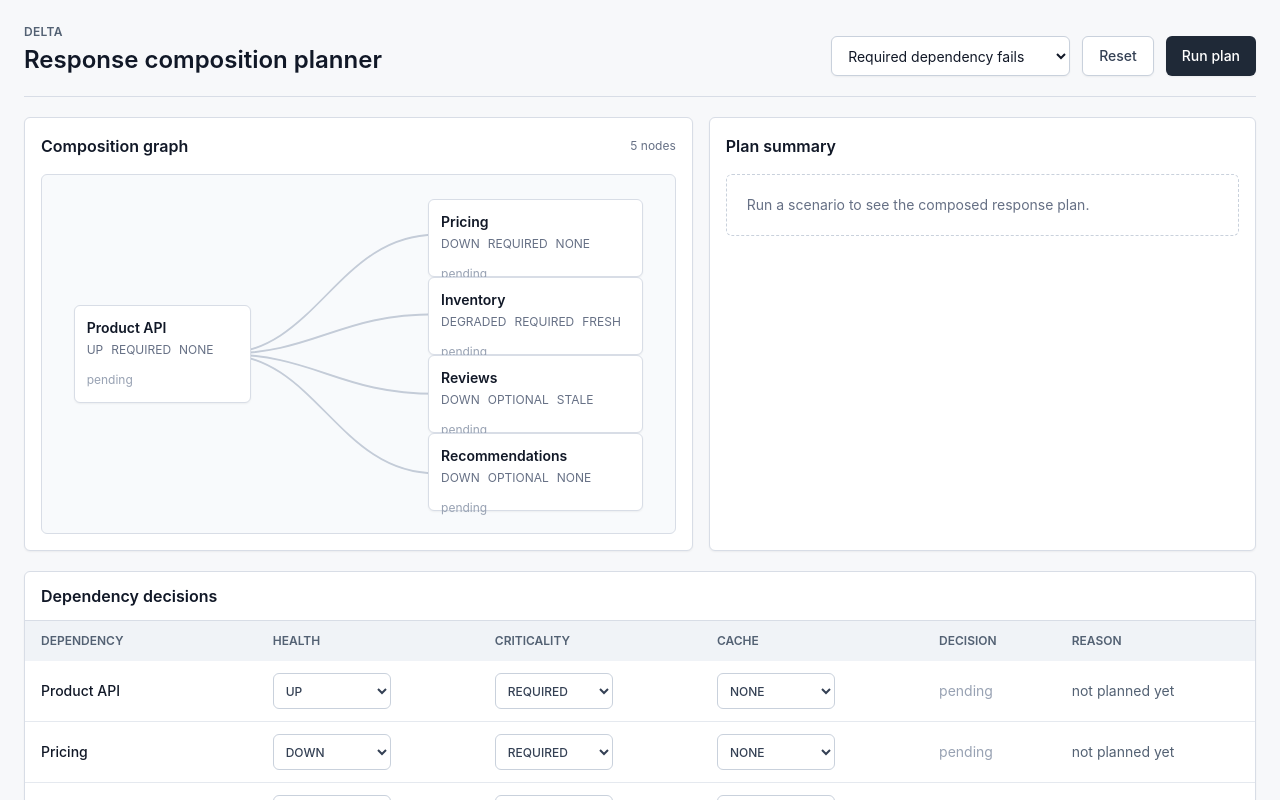
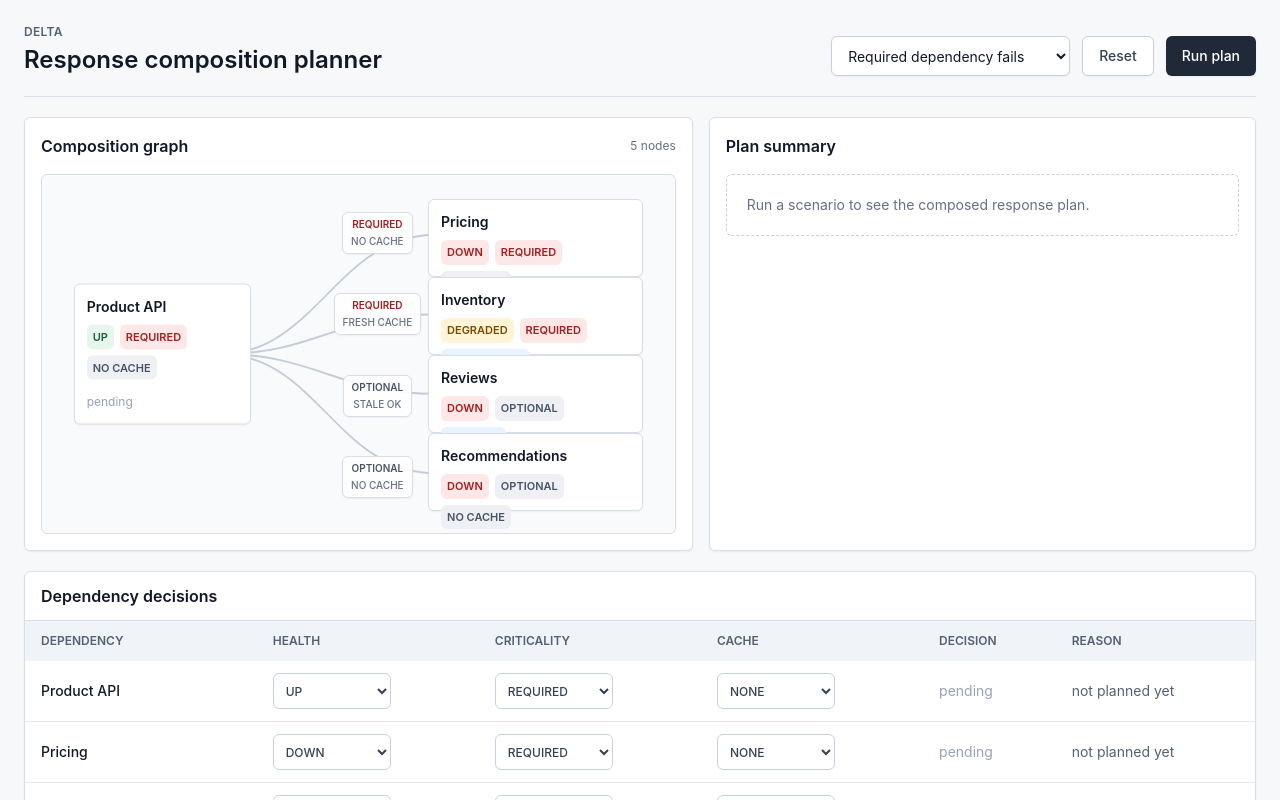
Before and after one commit to shradiphylleia/delta, a React (Vite) app in the folder frontend/: page / in a window 1280 px wide. Shown: the top 800 px of the page. Built offline with nearby package versions, Linux system fonts and the light colour scheme.

Commit message:
feat:facecard health and policy

```diff
--- a/frontend/src/App.tsx
+++ b/frontend/src/App.tsx
@@ -340,6 +340,12 @@ function GraphView({
         })}
       </svg>
 
+      <div className="absolute left-[43%] top-6 flex h-[312px] w-[20%] flex-col justify-between">
+        {deps.map((item) => (
+          <EdgeLabel key={item.name} item={item} />
+        ))}
+      </div>
+
       {root && (
         <div className="absolute left-[5%] top-1/2 w-[28%] -translate-y-1/2">
           <GraphNode item={root} decision={rootDecision} />
@@ -360,15 +366,32 @@ function GraphNode({ item, decision }: { item: Node; decision?: NodeDecision })
     <div className={`min-h-[68px] rounded-md border bg-white p-3 shadow-sm ${nodeClass(decision?.decision)}`}>
       <div>
         <div className="truncate text-sm font-semibold">{item.name}</div>
-        <div className="mt-1 flex flex-wrap gap-2 text-xs text-[#667085]">
-          <span>{item.health}</span>
-          <span>{item.criticality}</span>
-          <span>{item.cachePolicy}</span>
+        <div className="mt-2 flex flex-wrap gap-1.5 text-[11px]">
+          <PolicyChip value={item.health} tone={healthTone(item.health)} />
+          <PolicyChip value={item.criticality} tone={item.criticality === "REQUIRED" ? "critical" : "neutral"} />
+          <PolicyChip value={cacheLabel(item.cachePolicy)} tone={item.cachePolicy === "NONE" ? "neutral" : "cache"} />
         </div>
       </div>
       <div className="mt-2">{decision ? <Badge value={decision.decision} /> : <span className="text-xs text-[#98a2b3]">pending</span>}</div>
     </div>
   );
+}
+
+function EdgeLabel({ item }: { item: Node }) {
+  return (
+    <div className="flex h-[68px] items-center justify-center">
+      <div className="rounded-md border border-[#d8dde6] bg-white/90 px-2 py-1 text-center shadow-sm">
+        <div className={`text-[10px] font-semibold ${item.criticality === "REQUIRED" ? "text-[#a31f1f]" : "text-[#475467]"}`}>
+          {item.criticality}
+        </div>
+        <div className="mt-0.5 text-[10px] font-medium text-[#667085]">{cacheLabel(item.cachePolicy)}</div>
+      </div>
+    </div>
+  );
+}
+
+function PolicyChip({ value, tone }: { value: string; tone: "good" | "warn" | "bad" | "cache" | "critical" | "neutral" }) {
+  return <span className={`rounded-md px-1.5 py-1 font-semibold ${policyClass(tone)}`}>{value}</span>;
 }
 
 function SummaryTile({ label, value, tone }: { label: string; value: string; tone?: Decision | Outcome }) {
@@ -420,6 +443,15 @@ function severityClass(value: string) {
   return "bg-[#eef0f3] text-[#475467]";
 }
 
+function policyClass(tone: "good" | "warn" | "bad" | "cache" | "critical" | "neutral") {
+  if (tone === "good") return "bg-[#e7f6ed] text-[#17633a]";
+  if (tone === "warn") return "bg-[#fff4d6] text-[#7a4b00]";
+  if (tone === "bad") return "bg-[#fde7e7] text-[#a31f1f]";
+  if (tone === "cache") return "bg-[#e9f2ff] text-[#175cd3]";
+  if (tone === "critical") return "bg-[#fde7e7] text-[#a31f1f]";
+  return "bg-[#eef0f3] text-[#475467]";
+}
+
 function nodeClass(value?: Decision) {
   if (value === "LIVE") return "border-[#a7dfbf]";
   if (value === "CACHE") return "border-[#a8cfff]";
@@ -441,6 +473,18 @@ function edgeClass(value?: Decision) {
 function graphY(index: number, count: number) {
   if (count <= 1) return 180;
   return 60 + (240 / (count - 1)) * index;
+}
+
+function healthTone(value: Health) {
+  if (value === "UP") return "good";
+  if (value === "DEGRADED") return "warn";
+  return "bad";
+}
+
+function cacheLabel(value: CachePolicy) {
+  if (value === "FRESH") return "FRESH CACHE";
+  if (value === "STALE") return "STALE OK";
+  return "NO CACHE";
 }
 
 function toneText(value?: Decision | Outcome) {
```
